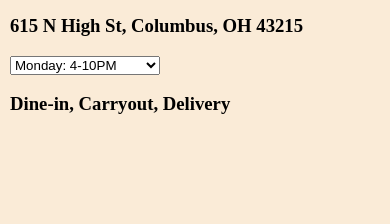
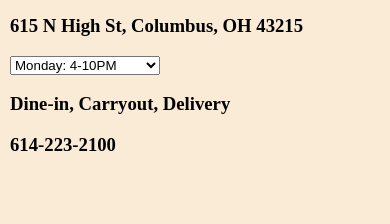
Before and after one commit to alex-rye/Project-3, a React (Vite) app: page / in a window 390 px wide. Shown: the part 940-1164 px from the top of the page. Built offline with nearby package versions, Linux system fonts and the light colour scheme.

Commit message:
added phone number to info div

```diff
--- a/src/components/Restaurant.jsx
+++ b/src/components/Restaurant.jsx
@@ -30,6 +30,7 @@ const Restaurant = (props) => {
         <h3>{props.restaurant.address}</h3>
         <Hours hours={props.restaurant.hours} />
         <h3>{props.restaurant.options}</h3>
+        <h3>{props.restaurant.phone}</h3>
       </div>
     </div>
   )
```
